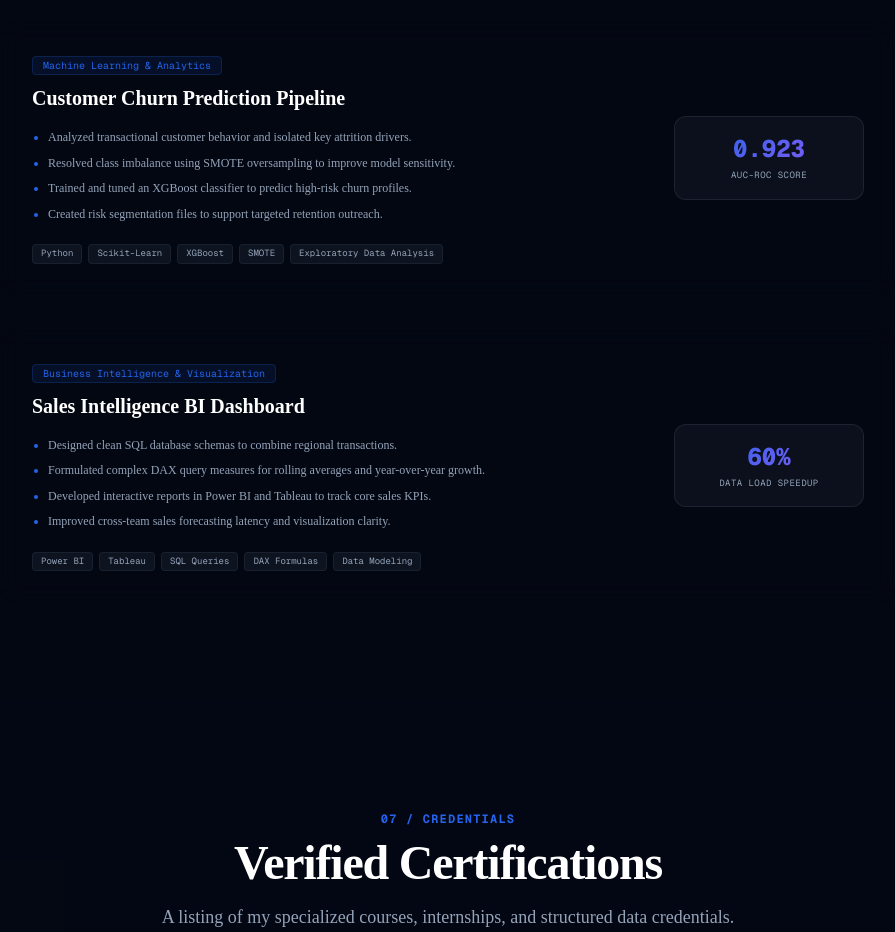
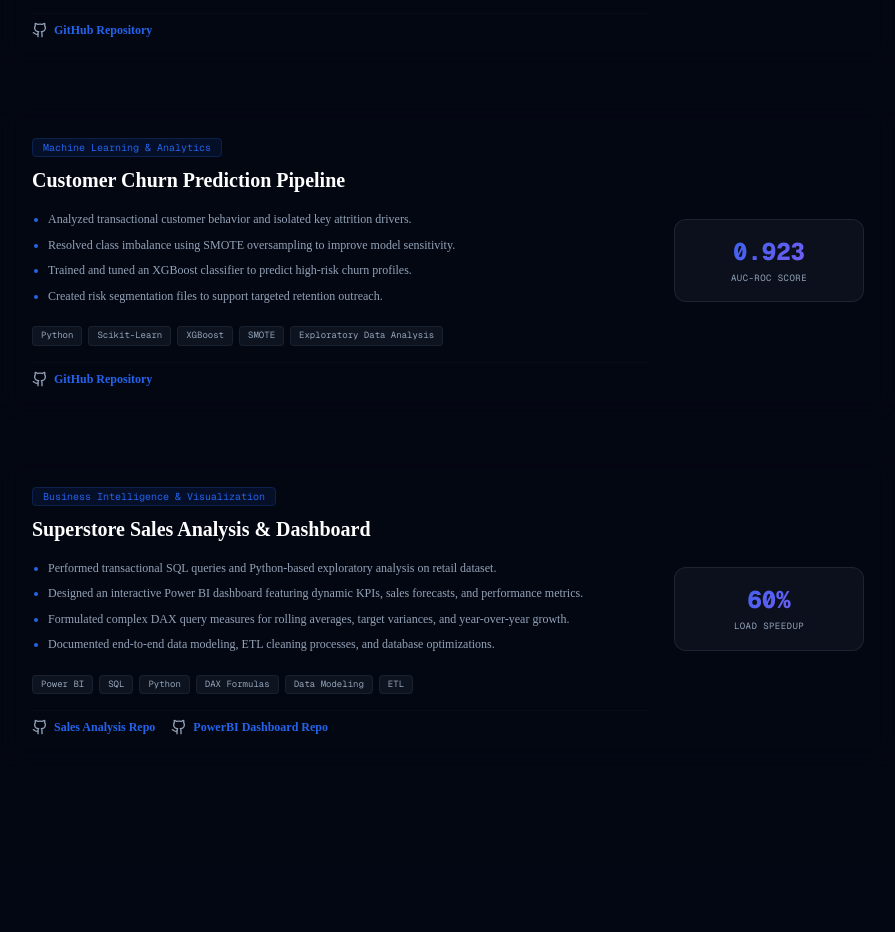
Before and after one commit to Bheemalingappa/bheemalingappa-ai-data-science-portfolio, a Next.js app: page / in a window 1280 px wide. Shown: the part 4220-5152 px from the top of the page, without its empty margins (192-1087 px from the left). Built offline with nearby package versions, Linux system fonts and the light colour scheme.

Commit message:
Add Superstore Sales Analysis project and links to portfolio

```diff
--- a/src/components/MinimalProjects.tsx
+++ b/src/components/MinimalProjects.tsx
@@ -1,6 +1,12 @@
 "use client";
 
 import React from "react";
+import { GithubIcon } from "./icons";
+
+interface ProjectLink {
+  label: string;
+  url: string;
+}
 
 interface ProjectCase {
   title: string;
@@ -9,6 +15,7 @@ interface ProjectCase {
   tech: string[];
   metric: string;
   metricLabel: string;
+  links: ProjectLink[];
 }
 
 export default function MinimalProjects() {
@@ -25,6 +32,9 @@ export default function MinimalProjects() {
       tech: ["Python", "NLP", "Streamlit", "Flask", "Twitter API", "RoBERTa", "VADER", "Detoxify"],
       metric: "95.7%",
       metricLabel: "Accuracy Score",
+      links: [
+        { label: "GitHub Repository", url: "https://github.com/Bheemalingappa" }
+      ],
     },
     {
       title: "Jarvis AI Assistant",
@@ -38,6 +48,9 @@ export default function MinimalProjects() {
       tech: ["Python", "NLP", "Speech Recognition", "TTS", "OS Automation"],
       metric: "120ms",
       metricLabel: "Command Latency",
+      links: [
+        { label: "GitHub Repository", url: "https://github.com/Bheemalingappa" }
+      ],
     },
     {
       title: "Customer Churn Prediction Pipeline",
@@ -51,19 +64,26 @@ export default function MinimalProjects() {
       tech: ["Python", "Scikit-Learn", "XGBoost", "SMOTE", "Exploratory Data Analysis"],
       metric: "0.923",
       metricLabel: "AUC-ROC Score",
+      links: [
+        { label: "GitHub Repository", url: "https://github.com/Bheemalingappa" }
+      ],
     },
     {
-      title: "Sales Intelligence BI Dashboard",
+      title: "Superstore Sales Analysis & Dashboard",
       category: "Business Intelligence & Visualization",
       description: [
-        "Designed clean SQL database schemas to combine regional transactions.",
-        "Formulated complex DAX query measures for rolling averages and year-over-year growth.",
-        "Developed interactive reports in Power BI and Tableau to track core sales KPIs.",
-        "Improved cross-team sales forecasting latency and visualization clarity."
+        "Performed transactional SQL queries and Python-based exploratory analysis on retail dataset.",
+        "Designed an interactive Power BI dashboard featuring dynamic KPIs, sales forecasts, and performance metrics.",
+        "Formulated complex DAX query measures for rolling averages, target variances, and year-over-year growth.",
+        "Documented end-to-end data modeling, ETL cleaning processes, and database optimizations."
       ],
-      tech: ["Power BI", "Tableau", "SQL Queries", "DAX Formulas", "Data Modeling"],
+      tech: ["Power BI", "SQL", "Python", "DAX Formulas", "Data Modeling", "ETL"],
       metric: "60%",
-      metricLabel: "Data Load Speedup",
+      metricLabel: "Load Speedup",
+      links: [
+        { label: "Sales Analysis Repo", url: "https://github.com/Bheemalingappa/Superstore-Sales-Analysis" },
+        { label: "PowerBI Dashboard Repo", url: "https://github.com/Bheemalingappa/Superstore-PowerBI-Dashboard" }
+      ],
     },
   ];
 
@@ -112,6 +132,24 @@ export default function MinimalProjects() {
                     </span>
                   ))}
                 </div>
+
+                {/* GitHub Links */}
+                {c.links && c.links.length > 0 && (
+                  <div className="flex flex-wrap gap-4 pt-2 border-t border-surface-border/10">
+                    {c.links.map((link, lIdx) => (
+                      <a
+                        key={lIdx}
+                        href={link.url}
+                        target="_blank"
+                        rel="noreferrer"
+                        className="inline-flex items-center space-x-1.5 text-xs text-primary hover:text-primary-hover font-semibold transition-all duration-300"
+                      >
+                        <GithubIcon className="w-4 h-4 text-muted hover:text-primary transition-colors" />
+                        <span>{link.label}</span>
+                      </a>
+                    ))}
+                  </div>
+                )}
               </div>
 
               {/* Bold stats card */}
```
